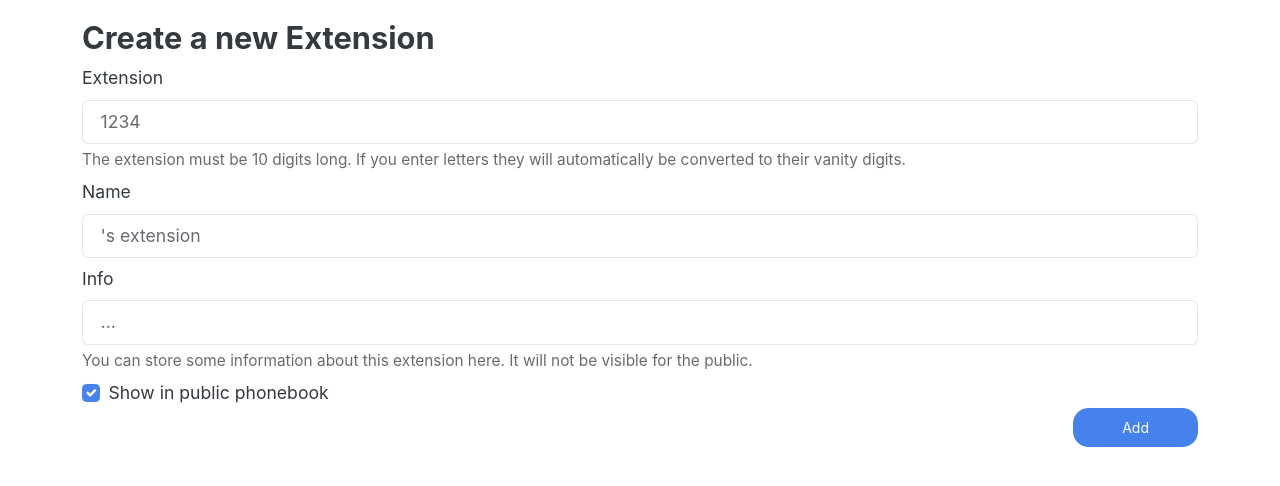
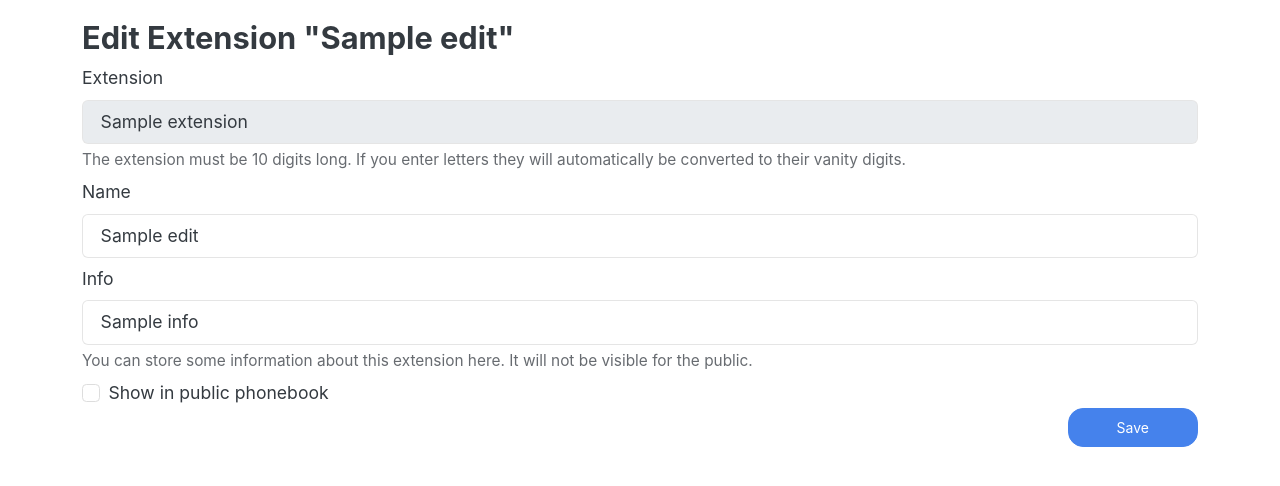
Before and after one commit to olell/uURU, a Python web app: template templates/extension/create.j2.html in a window 1280 px wide. Shown: the part 58-544 px from the top of the page. Run offline with Jinja, Linux system fonts and the light colour scheme; the template is opened without the code that fills it: most values are stand-ins (such as "Sample title", 1, 10 or a date in 2020).

Commit message:
✨ add extension edit

```diff
--- a/templates/extension/create.j2.html
+++ b/templates/extension/create.j2.html
@@ -1,7 +1,8 @@
 {% extends "bootstrap_base.j2.html" %} {% block body %}
 
 <div class="container">
-  <h1 class="fs-3">Create a new Extension</h1>
+  {% if edit is not defined %}<h1 class="fs-3">Create a new Extension</h1>{% endif %}
+  {% if edit is defined %}<h1 class="fs-3">Edit Extension "{{ edit.name }}"</h1>{% endif %}
   <form method="post">
     <div class="d-grid gap-2">
       <div>
@@ -12,10 +13,12 @@
           id="extensionInput"
           placeholder="1234"
           name="extension"
+          {% if edit %}value="{{ edit.extension }}"{% endif %}
           minlength="{{ settings.EXTENSION_DIGITS }}"
           maxlength="{{ settings.EXTENSION_DIGITS }}"
           aria-describedby="extensionHelpBlock"
           oninput="vanity_check_extension()"
+          {% if edit is defined %}disabled{% endif %}
         />
         <div id="extensionHelpBlock" class="form-text">
           The extension must be {{ settings.EXTENSION_DIGITS }} digits long. If
@@ -29,6 +32,7 @@
           type="text"
           class="form-control"
           name="name"
+          {% if edit %}value="{{ edit.name }}"{% endif %}
           id="nameInput"
           placeholder="{{ user.username }}'s extension"
         />
@@ -40,6 +44,7 @@
           class="form-control"
           id="infoInput"
           name="info"
+          {% if edit %}value="{{ edit.info }}"{% endif %}
           placeholder="..."
           aria-describedby="infoHelpBlock"
         />
@@ -56,10 +61,11 @@
             value=""
             id="showPublicCheck"
             name="public"
-            checked
-          />
-          <label class="form-check-label" for="showPublicCheck">
-            Show in public phonebook
+            {% if edit is not defined %}checked{% endif %}
+            {% if edit is defined and edit.public %}checked{% endif %}
+            />
+            <label class="form-check-label" for="showPublicCheck">
+              Show in public phonebook
           </label>
         </div>
       </div>
@@ -67,7 +73,7 @@
     <input
       type="submit"
       class="btn btn-primary float-end ps-5 pe-5"
-      value="Add"
+      value="{% if edit is not defined %}Add{% else %}Save{% endif %}"
     />
   </form>
 </div>
--- a/templates/extension/own.j2.html
+++ b/templates/extension/own.j2.html
@@ -39,7 +39,7 @@
             <ion-icon name="trash"></ion-icon>
           </a>
 
-          <a class="text-success" href="#">
+          <a class="text-success" href="/extension/edit/{{ extension.extension }}">
             <ion-icon name="pencil"></ion-icon>
           </a>
         </td>
```
Also changed, not shown: app/models/extension.py (+12 -0 lines), app/web/routes/extension.py (+39 -2 lines).
